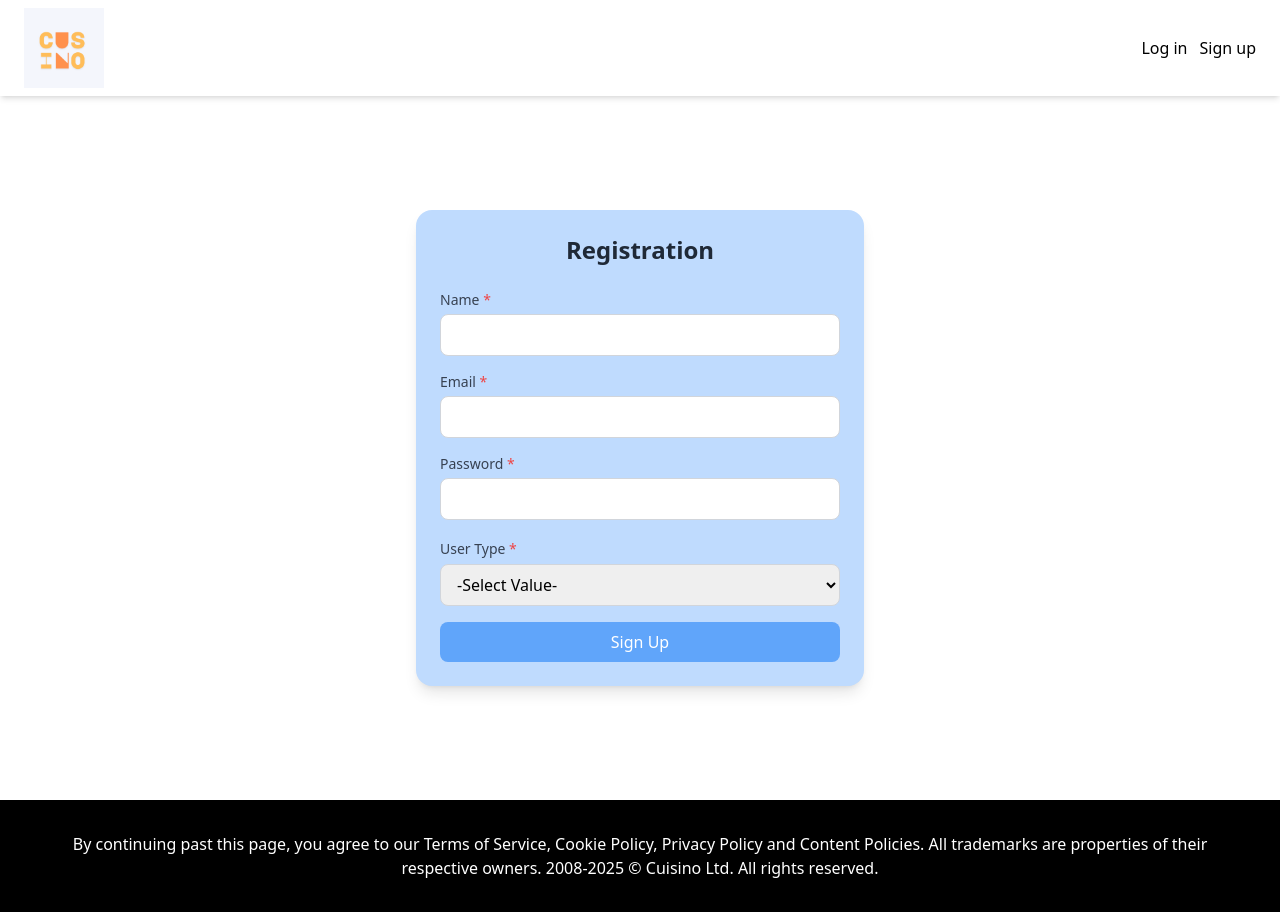
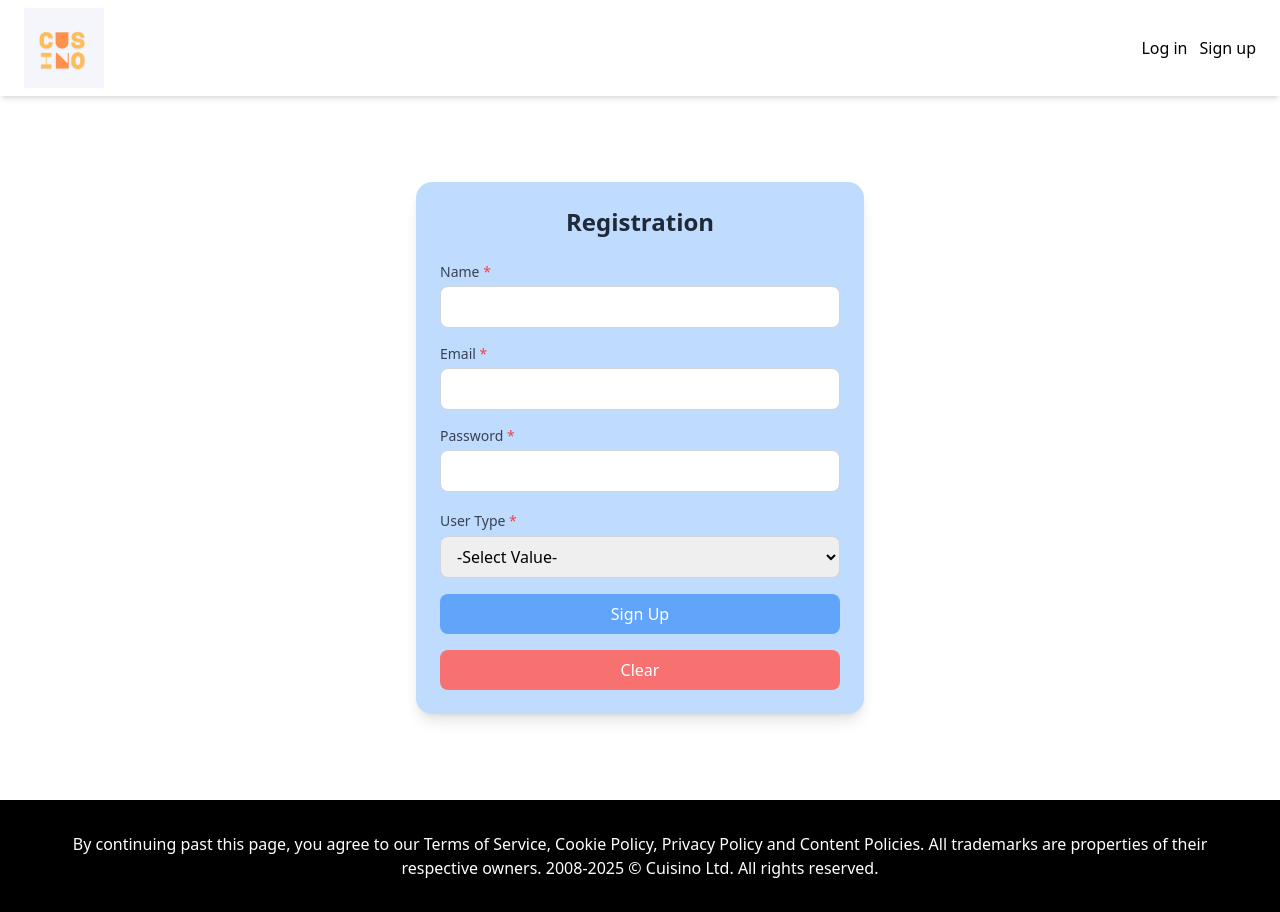
Before and after one commit to kavyab96/food-order-app, a React (Vite) app: page /signup in a window 1280 px wide. Built offline with nearby package versions, Linux system fonts and the light colour scheme.

Commit message:
clear button in signup form

```diff
--- a/src/components/SignUp.jsx
+++ b/src/components/SignUp.jsx
@@ -53,6 +53,9 @@ const SignUp = () => {
 
     }
 
+    const handleResetForm =()=>{
+          setFormData({name: "",password: "",email: "",usertype: ""})
+    }
 
     return (
         <div className='w-full h-full flex items-center justify-center '>
@@ -110,6 +113,7 @@ const SignUp = () => {
                         </select>
                     </div>
 
+
                     <button
                         type="submit"
                         className="w-full rounded-lg bg-blue-400 py-2 text-white font-medium hover:bg-blue-600 transition"
@@ -117,6 +121,8 @@ const SignUp = () => {
                         {/* onClick={handleSubmit} */}
                         Sign Up
                     </button>
+                    <button type='reset' className='w-full rounded-lg bg-red-400 py-2 text-white font-medium hover:bg-red-600 transition'
+                    onClick={handleResetForm}>Clear</button>
                 </form>
             </div>
 
```
